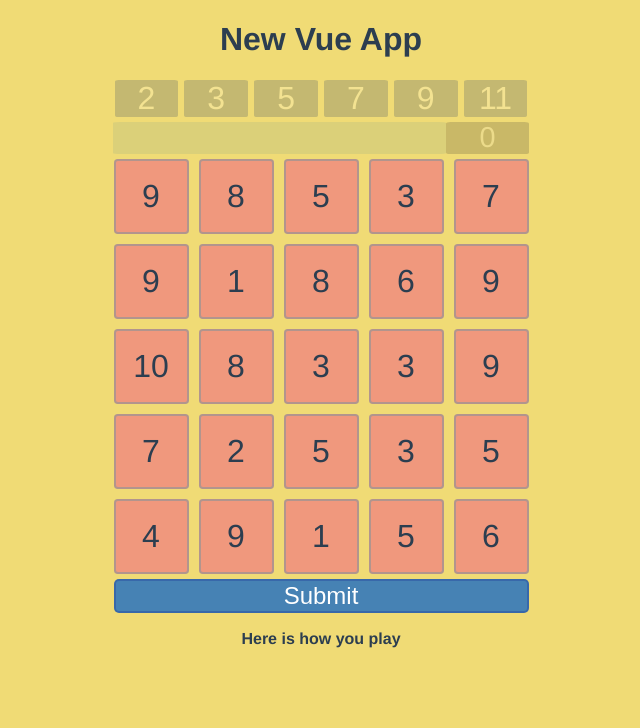
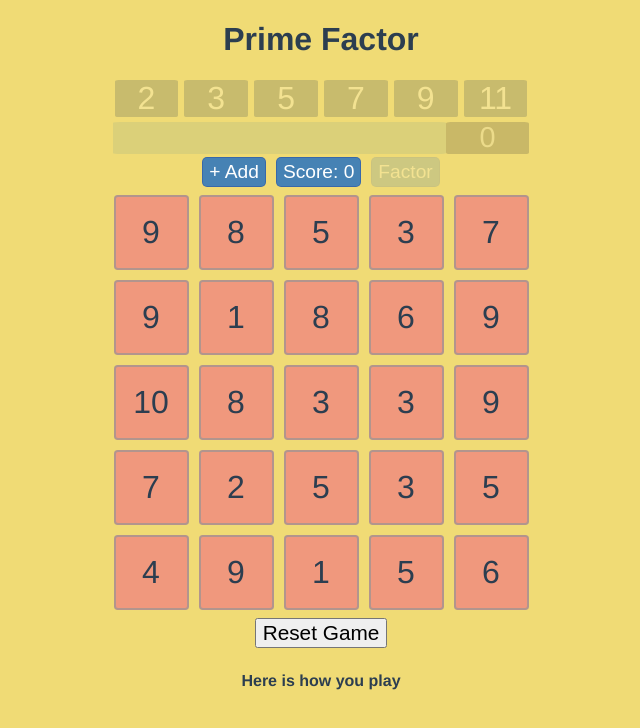
Before and after one commit to abasao/prime-factor, a Vue app: page / in a window 1280 px wide. Shown: the top 728 px of the page, without its empty margins (319-959 px from the left). Built offline with nearby package versions, Linux system fonts and the light colour scheme.

Commit message:
adding score, factorization button, and server

```diff
--- a/package.json
+++ b/package.json
@@ -6,10 +6,12 @@
   "private": true,
   "scripts": {
     "dev": "webpack-dev-server --inline --progress --config build/webpack.dev.conf.js",
-    "start": "npm run dev",
+    "start": "node server.js",
     "build": "node build/build.js"
   },
   "dependencies": {
+    "express": "^4.16.3",
+    "serve-static": "^1.13.2",
     "vue": "^2.5.2"
   },
   "devDependencies": {
--- a/src/assets/CSS/main.css
+++ b/src/assets/CSS/main.css
@@ -35,7 +35,7 @@ body{
     justify-content: space-evenly;
 }
 .btn-container .btn{
-    background-color: rgba(25, 50, 100, 1);
+    background-color: #2c3e50;
     color:#fff;
     flex-basis: 15%;
     border-radius: 5%;
@@ -126,21 +126,34 @@ p {
 .tile-selected.is-sum{
     border: 2px solid white;
 }
+.completed-tile{
+    background-color: white;
+    border: 2px solid black;
+    color: black;
+    pointer-events: none;
+}
 .submission {
     grid-template: auto / minmax(250px, 425px);
     height: 30px;
+    margin: 3px 0;
 }
 .submission button {
     color: white;
     background-color: steelblue;
     outline: none;
-    border: 2px solid rgba(0, 0, 128, 0.2);
+    border: 1px solid rgba(0, 0, 128, 0.2);
     margin: 0 5px;
-    font-size: 1.5em;
+    font-size: 1.2em;
     border-radius: 5px;
     cursor: pointer;
 }
-
+.greenlight{
+    /* background-color: greenyellow; */
+    /* color: rgb(64, 255, 47);
+     */
+    background-color: rgb(19, 143, 184);
+    color: white;
+}
 @media(min-width: 700px) {
 #app{
     display: grid;
--- a/src/components/App.vue
+++ b/src/components/App.vue
@@ -1,7 +1,7 @@
 <template>
   <div id="app">
     <div class="grid">
-      <h1>New Vue App</h1>
+      <h1>Prime Factor</h1>
     </div>
     <board class="grid"/>
     <div class='grid display-lg'>
--- a/src/components/game-board/board.js
+++ b/src/components/game-board/board.js
@@ -70,6 +70,7 @@ Board.prototype.evaluate = function(){
         let lastIndex = this.tileStore.pop();
         let headTile = this.View[lastIndex];
         headTile.value = accumulate;
+        headTile.factors = mod.factorize(accumulate);
         headTile.visible = true;
         headTile.isSum = true;
         //reset Store
@@ -84,8 +85,8 @@ Board.prototype.isSum = function (){
         let index = this.tileStore[0];
         let selection = this.View[index];
         let sum = selection.isSum ? true : false;
-        return sum
+        return [sum, selection.value, selection]
     }
-    return false
+    return [false]
 }
 export {Board}
--- a/src/components/game-board/board.vue
+++ b/src/components/game-board/board.vue
@@ -29,7 +29,7 @@
                         </div>
                     </div>
                 </div>
-                <div class='result-col flex-center'>
+                <div class='result-col flex-center' :class="equalFactorClass">
                     <div class='result flex-center'>
                         <p>
                             {{results}}
@@ -39,14 +39,23 @@
             </div>
 
         </div>
+        <div class='submission flex-center'>
+            <button @click='evaluateExpression'>
+                + Add
+            </button>
+            <button disabled='disabled' style='pointer-events: none;'>Score: {{score}}</button>
+            <button :class="{hidden: !equalFactor()}"  @click='addScore'> <!-- :class='sumSelected()' -->
+                Factor
+            </button>
+        </div>
         <div class='grid-center' id='board' :style='style()'>
                     <tile class='tile flex-center' v-for="(viewTile, index) in this.board.View" :tile='viewTile'
                     @hoverSelection='hoverSelect' :key='index'
                     @startGroupSelection='groupSelect' @endGroupSelection='groupSelect("end")'
                     />
         </div>
-        <div class='submission grid-center'>
-            <button @click='evaluateExpression'>Submit</button>
+        <div class="grid-center">
+            <button class="submission" style='font-size: 1.3em;' @click='resetGame'> Reset Game </button>
         </div>
     </div>
 </template>
@@ -64,6 +73,7 @@ export default {
             msg: 'A message from Data',
             factors: [],
             tileGroup: [],
+            score: 0,
             startSelecting: false,
             removeSelection: false
         }
@@ -77,7 +87,7 @@ export default {
             return {gridTemplate: `repeat(${size}, minmax(50px, 85px)) / repeat(${size}, minmax(50px, 85px))`}
         },
         sumSelected (){
-            return this.board.isSum() ? '' : 'hidden'
+            return this.board.isSum()[0] ? '' : 'hidden'
         },
         groupSelect (payload){
             if(typeof payload.value === 'number') {
@@ -127,7 +137,30 @@ export default {
             factor.show = false;
             let ind = this.factors.indexOf(factor);
             this.factors.splice(ind,1)
-        }
+        },
+        equalFactor(){
+            let targetTile = this.board.isSum();
+            if(targetTile[0] && this.results === targetTile[1]){
+                console.log('factor successful!!')
+                return true
+            }
+        },
+        addScore (){
+            this.score += this.factors.length*3;
+            let completeTile = this.board.isSum()[2];
+            completeTile.complete = true;
+            this.board.select(completeTile);
+            this.factors = [];
+        },
+        resetGame (){
+            this.board = new Board(5);
+            this.msg = 'A message from Data';
+            this.factors = [];
+            this.tileGroup = [];
+            this.startSelecting = false;
+            this.removeSelection = false;
+
+        },
     },
     computed: {
         results (){
@@ -135,6 +168,13 @@ export default {
                 return this.factors.reduce((acc, factor) => acc*factor.value, 1)
             }else{
                 return 0
+            }
+        },
+        equalFactorClass(){
+            if(this.equalFactor()){
+                return 'greenlight'
+            }else{
+                return ''
             }
         }
     },
--- a/src/components/game-board/tile.js
+++ b/src/components/game-board/tile.js
@@ -8,6 +8,7 @@ class Tile {
         this.visible = true;
         this.highlighted = false;
         this.isSum = false;
+        this.complete = false;
     }
 }
 export { Tile }
--- a/src/components/game-board/tile.vue
+++ b/src/components/game-board/tile.vue
@@ -28,7 +28,10 @@ export default {
                 styleClass += 'tile-selected' + ' '
             }
             if (this.tile.isSum) {
-                styleClass += 'is-sum'
+                styleClass += 'is-sum' + ' '
+            }
+            if (this.tile.complete){
+                styleClass += 'completed-tile' + ' '
             }
             return styleClass
         },
```
Also changed, not shown: server.js (added, +11 -0 lines), 1 other file (tests, documents, lock files or other folders).
